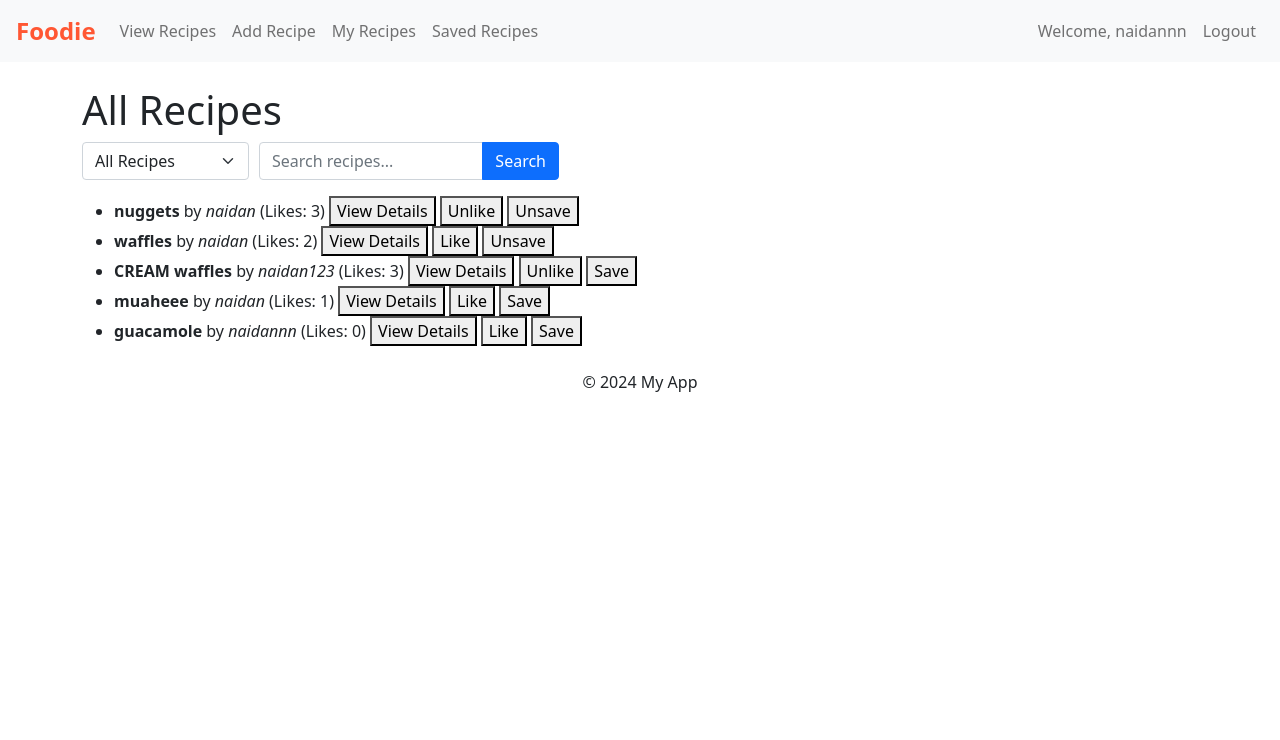
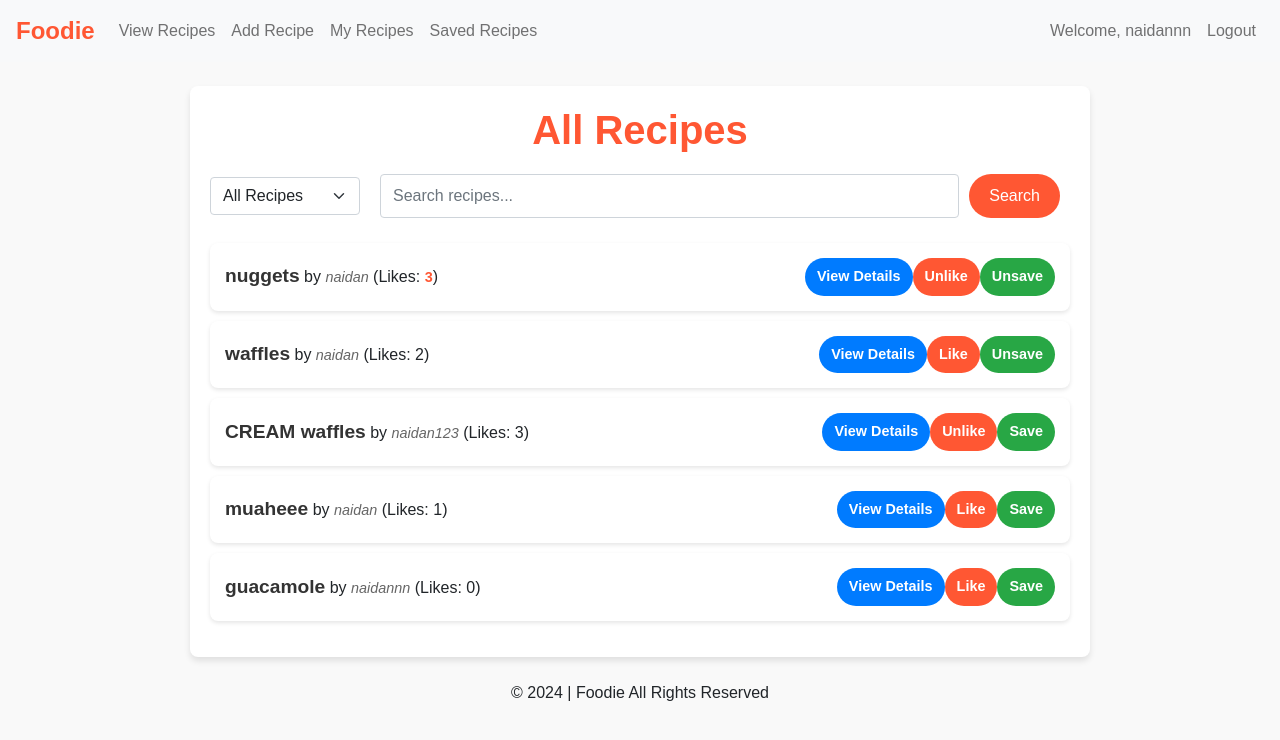
Before and after one commit to Naidan-slv/Foodie, a Flask app: page /view_recipes in a window 1280 px wide. Shown: the top 740 px of the page. Run offline with Flask 3, Linux system fonts and the light colour scheme; a user stored in the database is signed in; data comes from the database, SQL or seed files in the repository; both versions use the stored data as it was after the commit; some libraries are stand-ins or nearby versions.

Commit message:
VIEW Made it look a little nicer

```diff
--- /dev/null
+++ b/Foodie_Files/app/static/css/view_recipes.css
@@ -0,0 +1,169 @@
+/* General Styling */
+body {
+    font-family: 'Arial', sans-serif;
+    background-color: #f9f9f9;
+    margin: 0;
+    padding: 0;
+}
+
+/* Section Container */
+.recipes-section {
+    padding: 20px;
+    background-color: #ffffff;
+    box-shadow: 0 4px 6px rgba(0, 0, 0, 0.1);
+    border-radius: 8px;
+    margin: 20px auto;
+    max-width: 900px;
+}
+
+/* Section Title */
+.section-title {
+    font-size: 2.5rem;
+    text-align: center;
+    margin-bottom: 20px;
+    color: #ff5733;
+    font-weight: bold;
+}
+
+/* Controls and Search Bar */
+.controls {
+    display: flex;
+    justify-content: space-between;
+    align-items: center;
+    gap: 10px;
+    margin-bottom: 25px;
+}
+
+.sort-dropdown {
+    width: 150px; /* Reduce width of the dropdown menu */
+}
+
+/* Adjust the search bar width */
+.search-bar {
+    flex-grow: 1;
+    display: flex;
+    gap: 10px;
+}
+
+.search-input {
+    flex: 1; /* Make the input take more space */
+    min-width: 100px; /* Ensure the search bar is longer */
+}
+
+/* Rounded Buttons with Orange Hue */
+.rounded-button {
+    border-radius: 50px;
+    background-color: #ff5733;
+    color: white;
+    border: none;
+    padding: 10px 20px;
+    font-size: 1rem;
+    transition: background-color 0.3s ease;
+    cursor: pointer;
+}
+
+.rounded-button:hover {
+    background-color: #e14d2a;
+}
+
+.rounded-button:focus {
+    outline: none;
+    box-shadow: 0 0 5px #ff5733;
+}
+
+/* Recipe List */
+.recipe-list {
+    list-style: none;
+    padding: 0;
+}
+
+.recipe-list li {
+    background-color: #fff;
+    margin: 10px 0;
+    padding: 15px;
+    border-radius: 8px;
+    box-shadow: 0 2px 4px rgba(0, 0, 0, 0.1);
+    display: flex;
+    justify-content: space-between;
+    align-items: center;
+}
+
+/* Recipe Details */
+.recipe-list li strong {
+    font-size: 1.2rem;
+    font-weight: bold;
+    color: #333333;
+}
+
+.recipe-list li em {
+    font-size: 0.9rem;
+    color: #666666;
+}
+
+.recipe-list li span#like-count-1 {
+    font-size: 0.9rem;
+    color: #ff5733;
+    font-weight: bold;
+}
+
+/* Buttons in Recipe List */
+.recipe-list button.view-details-button {
+    padding: 8px 12px;
+    border: none;
+    border-radius: 20px;
+    background-color: #007bff; /* Blue for "View Details" */
+    color: white;
+    font-size: 0.9rem;
+    font-weight: bold;
+    transition: background-color 0.3s ease;
+    cursor: pointer;
+}
+
+.recipe-list button.view-details-button:hover {
+    background-color: #0056b3;
+}
+
+.recipe-list button.like-button {
+    padding: 8px 12px;
+    border: none;
+    border-radius: 20px;
+    background-color: #ff5733; /* Orange for "Like" */
+    color: white;
+    font-size: 0.9rem;
+    font-weight: bold;
+    transition: background-color 0.3s ease;
+    cursor: pointer;
+}
+
+.recipe-list button.like-button:hover {
+    background-color: #e14d2a;
+}
+
+.recipe-list button.save-button {
+    padding: 8px 12px;
+    border: none;
+    border-radius: 20px;
+    background-color: #28a745; /* Green for "Save/Unsave" */
+    color: white;
+    font-size: 0.9rem;
+    font-weight: bold;
+    transition: background-color 0.3s ease;
+    cursor: pointer;
+}
+
+.recipe-list button.save-button:hover {
+    background-color: #218838;
+}
+
+/* Modal Styling */
+.modal-content {
+    border-radius: 8px;
+}
+
+.modal-title {
+    color: #ff5733;
+}
+
+#newCommentContent {
+    border-radius: 8px;
+}
--- a/Foodie_Files/app/static/js/actions.js
+++ b/Foodie_Files/app/static/js/actions.js
@@ -51,7 +51,7 @@ $(document).ready(function() {
         var recipeList = $("#recipeList");
         recipeList.empty();
 
-        if(recipes.length === 0) {
+        if (recipes.length === 0) {
             recipeList.append("<li>No recipes found.</li>");
             return;
         }
@@ -59,25 +59,37 @@ $(document).ready(function() {
         var isAuthenticated = $('meta[name="user-authenticated"]').attr('content') === 'true';
 
         recipes.forEach(function(r) {
-            var li = $("<li></li>");
-            // Display likes similarly to saved_recipes:
-            // For example: "<strong>Title</strong> by Author (Likes: X)"
-            li.append("<strong>" + r.title + "</strong> by <em>" + r.author + "</em> " +
-                      "(Likes: <span id='like-count-" + r.id + "'>" + r.like_count + "</span>) ");
+            // Create a list item with the new structure
+            var li = $("<li class='recipe-item'></li>");
 
-            li.append('<button class="view-details-button" data-recipe-id="'+r.id+'">View Details</button> ');
+            // Recipe info (left side)
+            var infoDiv = $("<div class='recipe-info'></div>");
+            infoDiv.append("<strong>" + r.title + "</strong> by <em>" + r.author + "</em> (Likes: <span id='like-count-" + r.id + "'>" + r.like_count + "</span>)");
 
-            if(isAuthenticated) {
+            // Recipe actions (right side)
+            var actionsDiv = $("<div class='recipe-actions'></div>");
+
+            // View Details button
+            actionsDiv.append('<button class="btn action-button view-details-button" data-recipe-id="' + r.id + '">View Details</button>');
+
+            // If user is authenticated, add Like and Save buttons
+            if (isAuthenticated) {
                 var likeText = r.user_liked ? 'Unlike' : 'Like';
                 var saveText = r.user_saved ? 'Unsave' : 'Save';
 
-                li.append('<button class="like-button" data-recipe-id="'+r.id+'">'+likeText+'</button> ');
-                li.append('<button class="save-button" data-recipe-id="'+r.id+'">'+saveText+'</button>');
+                actionsDiv.append('<button class="btn action-button like-button" data-recipe-id="' + r.id + '">' + likeText + '</button>');
+                actionsDiv.append('<button class="btn action-button save-button" data-recipe-id="' + r.id + '">' + saveText + '</button>');
             }
 
+            // Append info and actions to the list item
+            li.append(infoDiv);
+            li.append(actionsDiv);
+
+            // Append the list item to the recipe list
             recipeList.append(li);
         });
     }
+
 
 
     // LIKE HANDLER
--- a/Foodie_Files/app/templates/add_recipe.html
+++ b/Foodie_Files/app/templates/add_recipe.html
@@ -26,8 +26,9 @@
         <label for="image">{{ form.image.label }}</label>
         {{ form.image(class="form-control") }}
     </div>
+    <br>
     <div>
-        {{ form.submit(class="btn btn-primary") }}
+        {{ form.submit(class="btn btn-primary", style="background-color: #ff5733 !important") }}
     </div>
 </form>
 {% endblock %}
--- a/Foodie_Files/app/templates/base.html
+++ b/Foodie_Files/app/templates/base.html
@@ -77,7 +77,7 @@
     </main>
 
     <footer class="text-center mt-4">
-        <p>&copy; 2024 My App</p>
+        <p>&copy; 2024 | Foodie All Rights Reserved</p>
     </footer>
 
     <script src="https://code.jquery.com/jquery-3.6.0.min.js"></script>
--- a/Foodie_Files/app/templates/login.html
+++ b/Foodie_Files/app/templates/login.html
@@ -14,6 +14,7 @@
         {{ form.password.label }}
         {{ form.password(class="form-control") }}
     </div>
+    <br>
     <div>
         {{ form.submit(class="btn btn-primary") }}
     </div>
--- a/Foodie_Files/app/templates/register.html
+++ b/Foodie_Files/app/templates/register.html
@@ -22,6 +22,7 @@
         {{ form.confirm_password.label }}
         {{ form.confirm_password(class="form-control") }}
     </div>
+    <br>
     <div>
         {{ form.submit(class="btn btn-primary") }}
     </div>
--- a/Foodie_Files/app/templates/view_recipes.html
+++ b/Foodie_Files/app/templates/view_recipes.html
@@ -1,30 +1,41 @@
 {% extends 'base.html' %}
+
 {% block content %}
-<h1>All Recipes</h1>
 
-<div class="mb-3 d-flex align-items-center" style="gap:10px;">
+{% block styles %}
+<link href="{{ url_for('static', filename='css/view_recipes.css') }}" rel="stylesheet">
+{% endblock %}
+
+<section class="recipes-section">
+    <h1 class="section-title">All Recipes</h1>
+
+    <div class="controls">
         <!-- Sort Dropdown -->
-    <select id="sortOption" class="form-select" style="width:auto;">
+         <div>
+             <select id="sortOption" class="form-select sort-dropdown ">
                  <option value="all" selected>All Recipes</option>
                  <option value="recent">Recently Added</option>
                  <option value="liked">Most Liked</option>
                  <option value="saved">Most Saved</option>
              </select>
+         </div>
+         <br>
 
         <!-- Search Bar -->
-    <div class="input-group" style="width:300px;">
-        <input type="text" class="form-control" id="searchQuery" placeholder="Search recipes...">
-        <button class="btn btn-primary" id="searchBtn">Search</button>
+        <div class="search-bar">
+            <input type="text" class="form-control search-input " id="searchQuery" placeholder="Search recipes...">
+            <button class="btn rounded-button" id="searchBtn">Search</button>
         </div>
+        <br>
     </div>
 
-<ul id="recipeList">
-    <!-- Recipes will be populated here by AJAX -->
+    <ul id="recipeList" class="recipe-list">
+        <!-- Recipes will be dynamically populated by AJAX -->
     </ul>
 
     <!-- Modal for Recipe Details -->
     <div class="modal fade" id="recipeModal" tabindex="-1" aria-hidden="true">
-  <div class="modal-dialog modal-lg" style="max-width:800px;">
+        <div class="modal-dialog modal-lg">
             <div class="modal-content">
                 <div class="modal-header">
                     <h5 class="modal-title" id="recipeTitle"></h5>
@@ -45,7 +56,7 @@
                     <hr>
                     <h6>Add a comment</h6>
                     <textarea id="newCommentContent" class="form-control" rows="3" placeholder="Write a comment..."></textarea>
-        <button id="submitCommentBtn" class="btn btn-primary mt-2">Submit Comment</button>
+                    <button id="submitCommentBtn" class="btn rounded-button mt-2">Submit Comment</button>
                     {% else %}
                     <p>You must be logged in to comment.</p>
                     {% endif %}
@@ -53,4 +64,5 @@
             </div>
         </div>
     </div>
+</section>
 {% endblock %}
```
Also changed, not shown: Foodie_Files/app/static/css/index.css (added, +61 -0 lines), Foodie_Files/app/static/css/saved_recipe.css (added, +96 -0 lines), Foodie_Files/app/templates/index.html (+9 -4 lines), Foodie_Files/app.db, Foodie_Files/app/static/Images/Food.jpg (added), Foodie_Files/app/static/Images/Food1.jpg (added), Foodie_Files/app/static/Images/Food2.jpg (added), Foodie_Files/app/static/Images/Food3.jpg (added), Foodie_Files/app/static/Images/Food4.jpg (added), README.md, 1 other file. Lines whose indentation alone changed are shown as unchanged.
